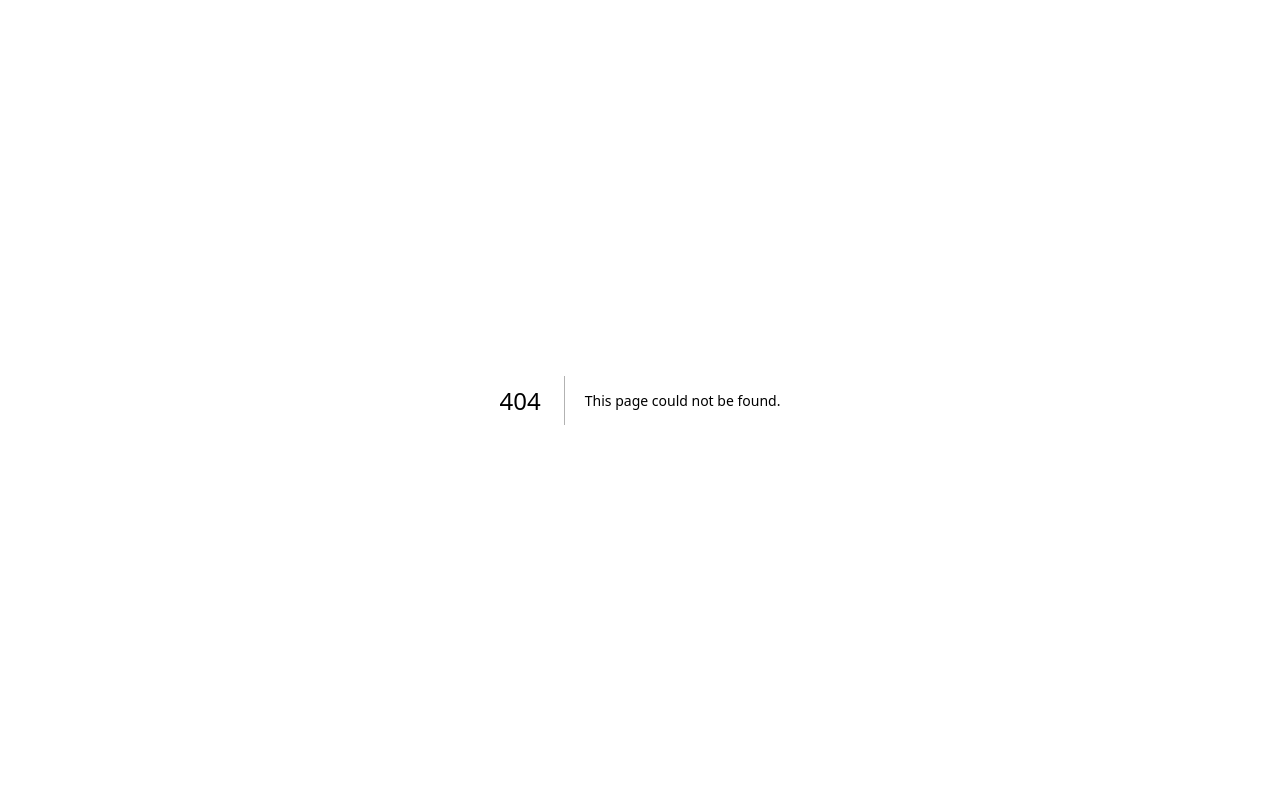
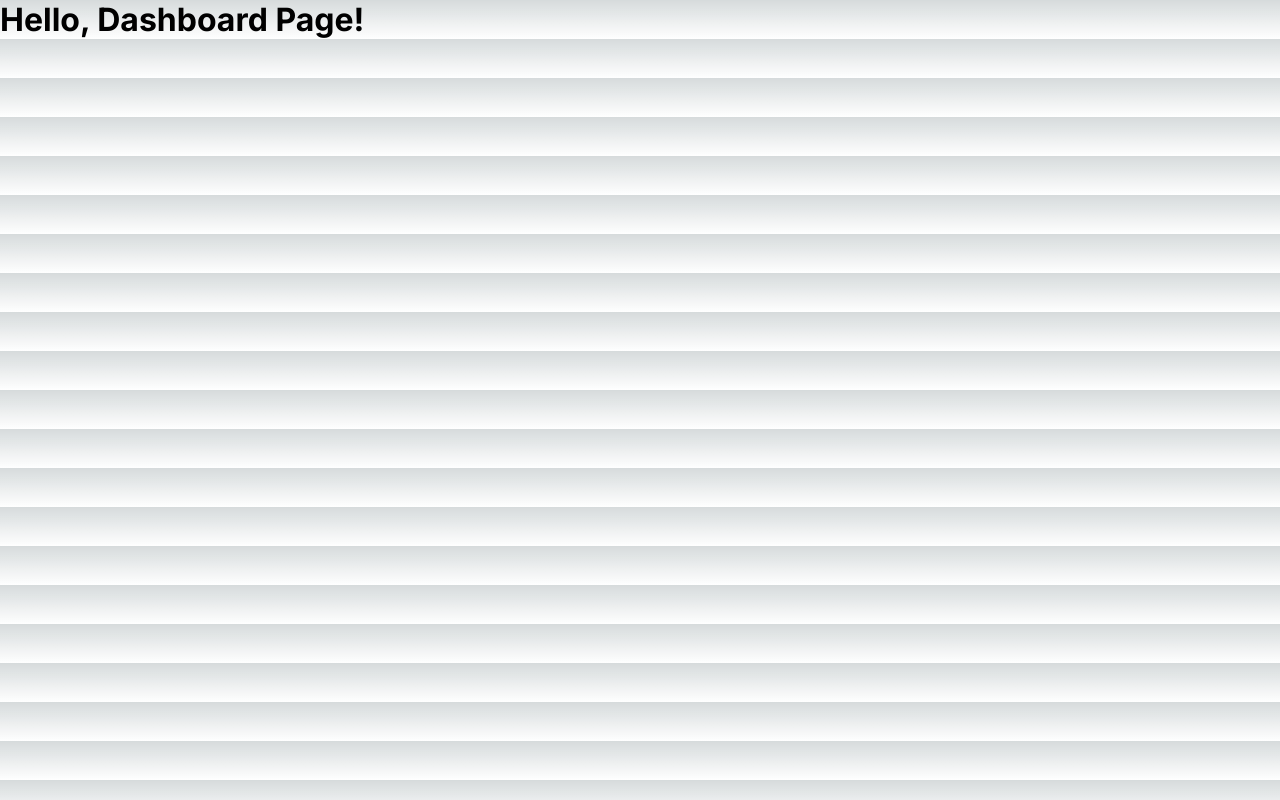
Before and after one commit to GeorginaBerrezel/next-app, a Next.js app in the folder my-app/: page /dashboard in a window 1280 px wide. Before the commit this address had no page. Built offline with nearby package versions, Linux system fonts and the light colour scheme.

Commit message:
Routing - Defining Routes and Pages

```diff
--- /dev/null
+++ b/my-app/src/app/dashboard/page.js
@@ -0,0 +1,4 @@
+// `app/dashboard/page.js` is the UI for the `/dashboard` URL
+export default function Page() {
+    return <h1>Hello, Dashboard Page!</h1>
+}
```
Also changed, not shown: my-app/src/app/page.js (+9 -1 lines), 1 other file (tests, documents, lock files or other folders).
